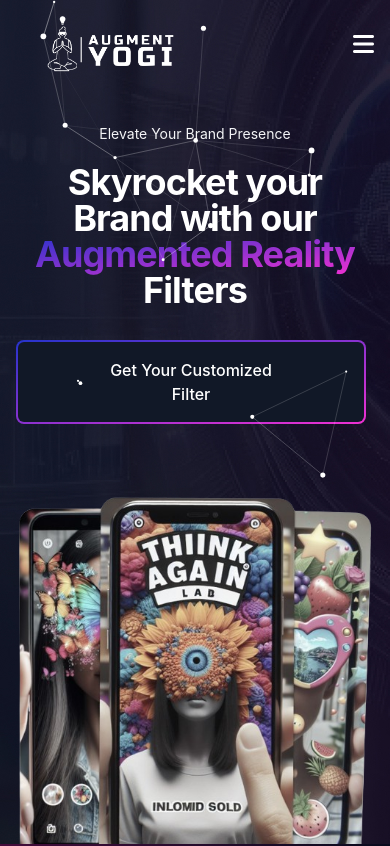
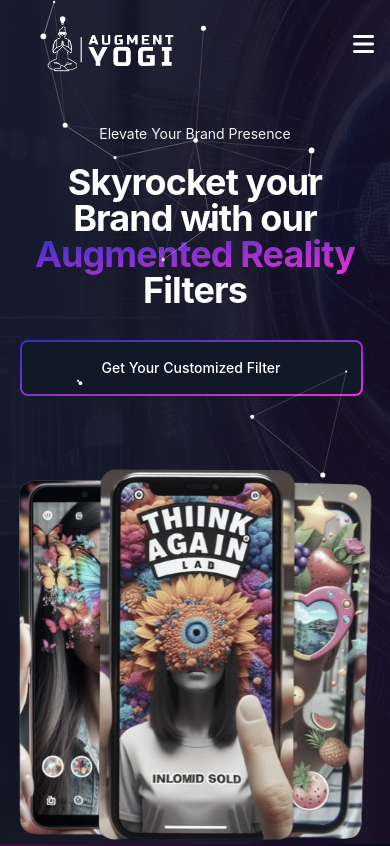
Before and after one commit to thinkagain-lab/AugmentYogi, a React (Vite) app: page / in a window 390 px wide. Shown: the top 846 px of the page. Built offline with nearby package versions, Linux system fonts and the light colour scheme.

Commit message:
button fix

```diff
--- a/src/components/Hero.jsx
+++ b/src/components/Hero.jsx
@@ -29,7 +29,7 @@
             className="relative inline-flex items-center justify-center p-0.5 mb-2 mt-4 me-2 overflow-hidden text-sm font-medium  rounded-lg group bg-gradient-to-br from-customColor-brand-blue to-customColor-brand-magenta group-hover:from-customColor-brand-blue group-hover:to-pink-500 hover:text-white text-white focus:ring-4 focus:outline-none focus:bg-customColor-brand-magenta"
           >
 
-            <span className="relative text-base px-20 py-4 transition-all ease-in duration-75 bg-gray-900 rounded-md group-hover:bg-opacity-0">
+            <span className="relative text-sm md:text-base px-20 py-4 transition-all ease-in duration-75 bg-gray-900 rounded-md group-hover:bg-opacity-0">
               Get Your Customized Filter
             </span>
           </a>
--- a/vite.config.js
+++ b/vite.config.js
@@ -4,5 +4,5 @@
 // https://vitejs.dev/config/
 export default defineConfig({
   plugins: [react()],
-  // base: "/AugmentYogi/"
+  base: "/AugmentYogi/"
 })
```
